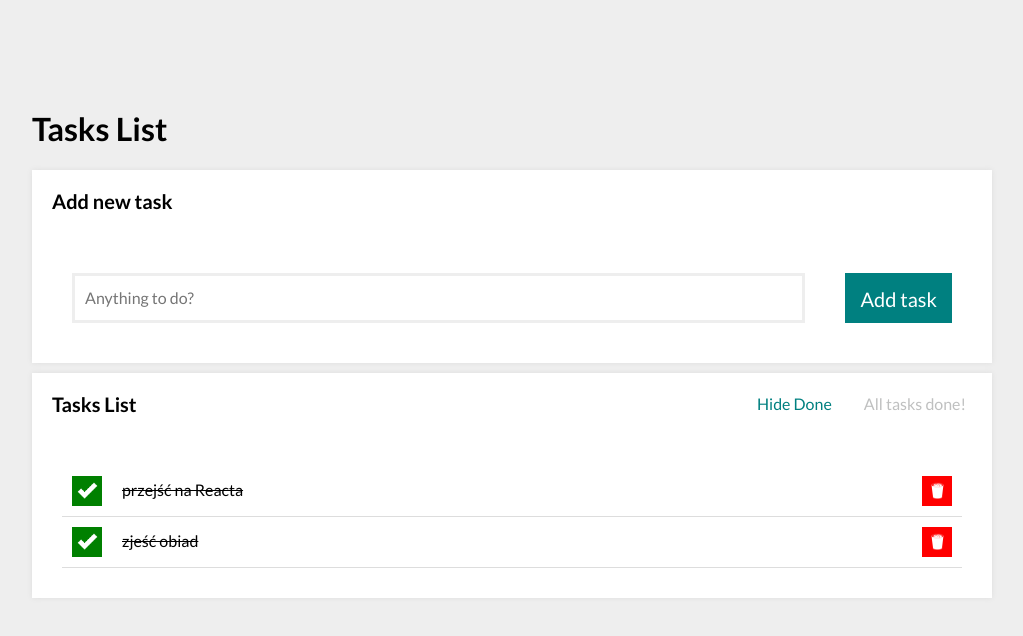
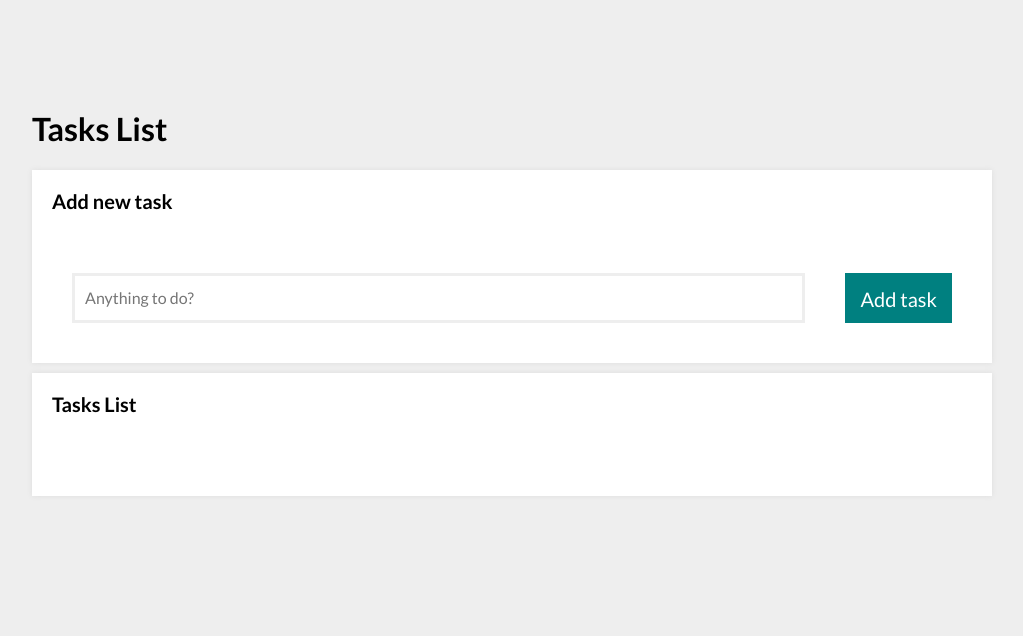
Before and after one commit to szpytmus/tasks-list-react, a React (Create React App) app: page / in a window 1280 px wide. Shown: the top 636 px of the page, without its empty margins (128-1151 px from the left). Built offline with nearby package versions, Linux system fonts and the light colour scheme.

Commit message:
emptied tasks list

```diff
--- a/src/App.js
+++ b/src/App.js
@@ -10,8 +10,6 @@ import Container from "./Container"
 function App() {
   const [hideDone, setHideDone] = useState(false);
   const [tasks, setTasks] = useState([
-    { id: 1, content: "przejść na Reacta", done: true },
-    { id: 2, content: "zjeść obiad", done: true }
   ]);
 
   const toggleHideDone = () => {
```
